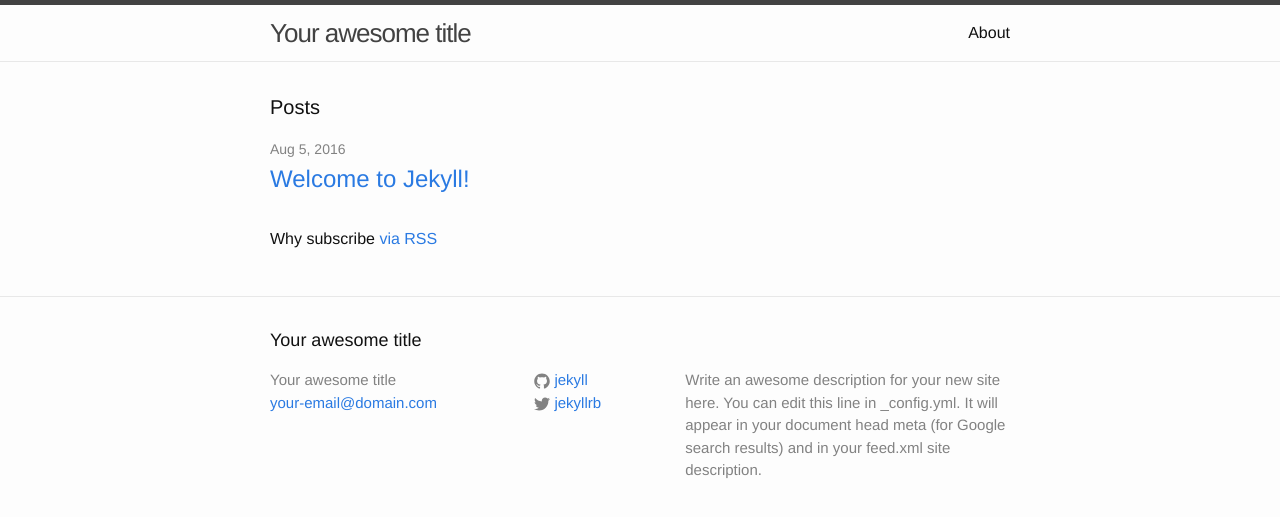
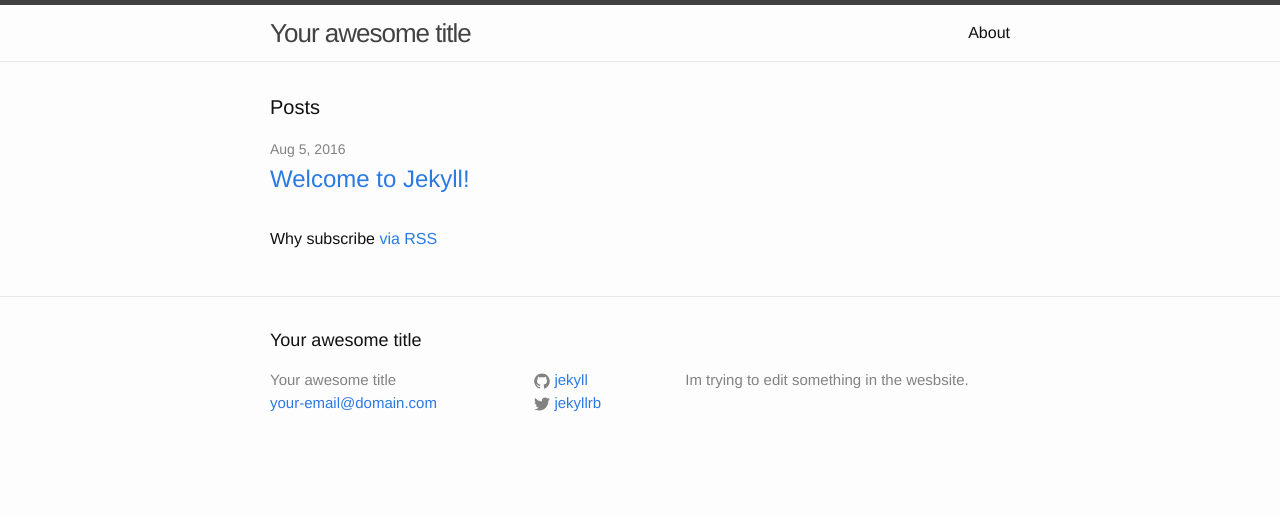
Before and after one commit to surelysherlock/raadplays, a Jekyll site: the page built from index.html, in a window 1280 px wide. Shown: the top 517 px of the page. Built offline with Jekyll 4.4.1, drawn with Linux system fonts in a browser that asks for light colours.

Commit message:
Update _config.yml

```diff
--- a/_config.yml
+++ b/_config.yml
@@ -9,9 +9,7 @@
 title: Your awesome title
 email: your-email@domain.com
 description: > # this means to ignore newlines until "baseurl:"
-  Write an awesome description for your new site here. You can edit this
-  line in _config.yml. It will appear in your document head meta (for
-  Google search results) and in your feed.xml site description.
+ Im trying to edit something in the wesbsite.
 baseurl: "" # the subpath of your site, e.g. /blog
 url: "http://yourdomain.com" # the base hostname & protocol for your site
 twitter_username: jekyllrb
```
